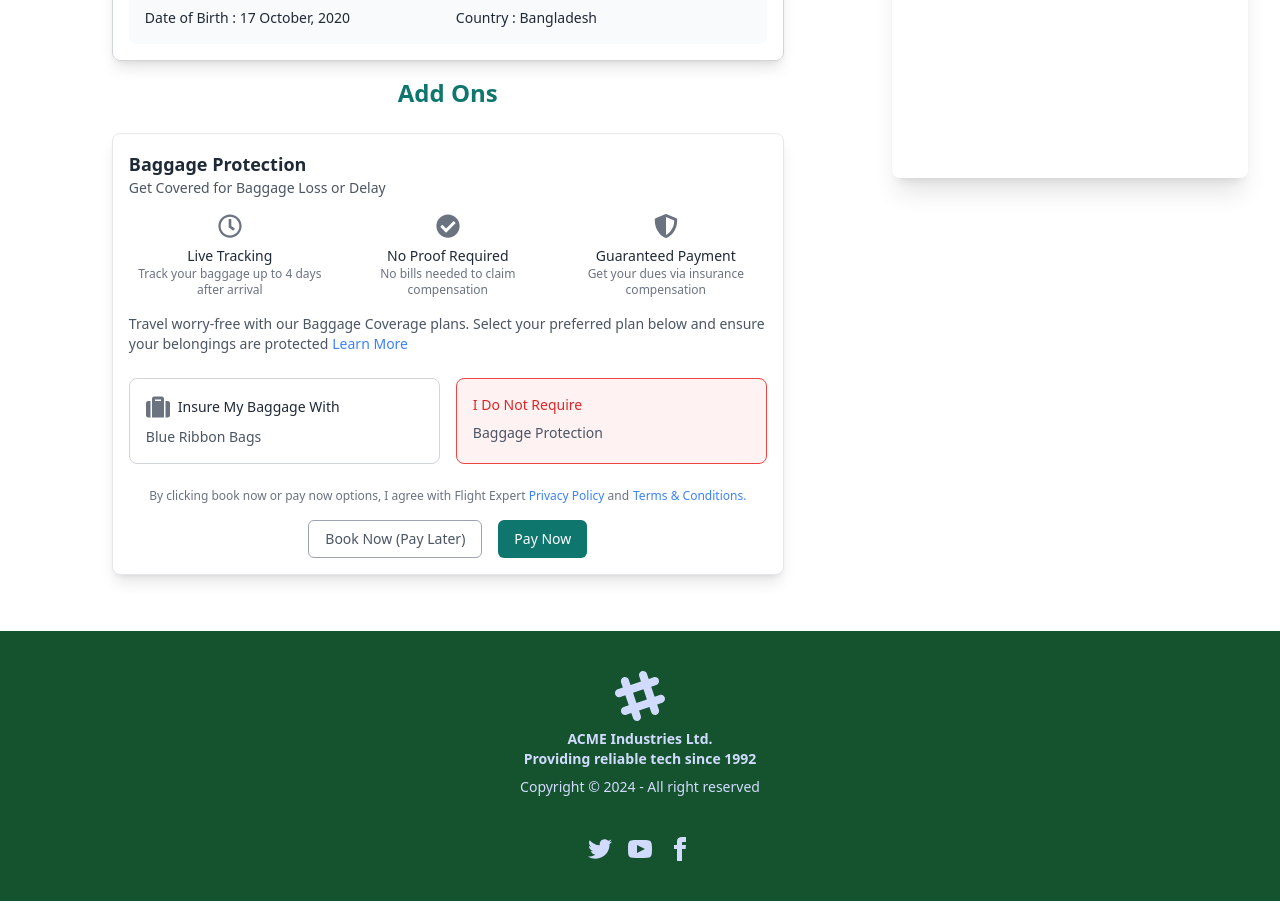
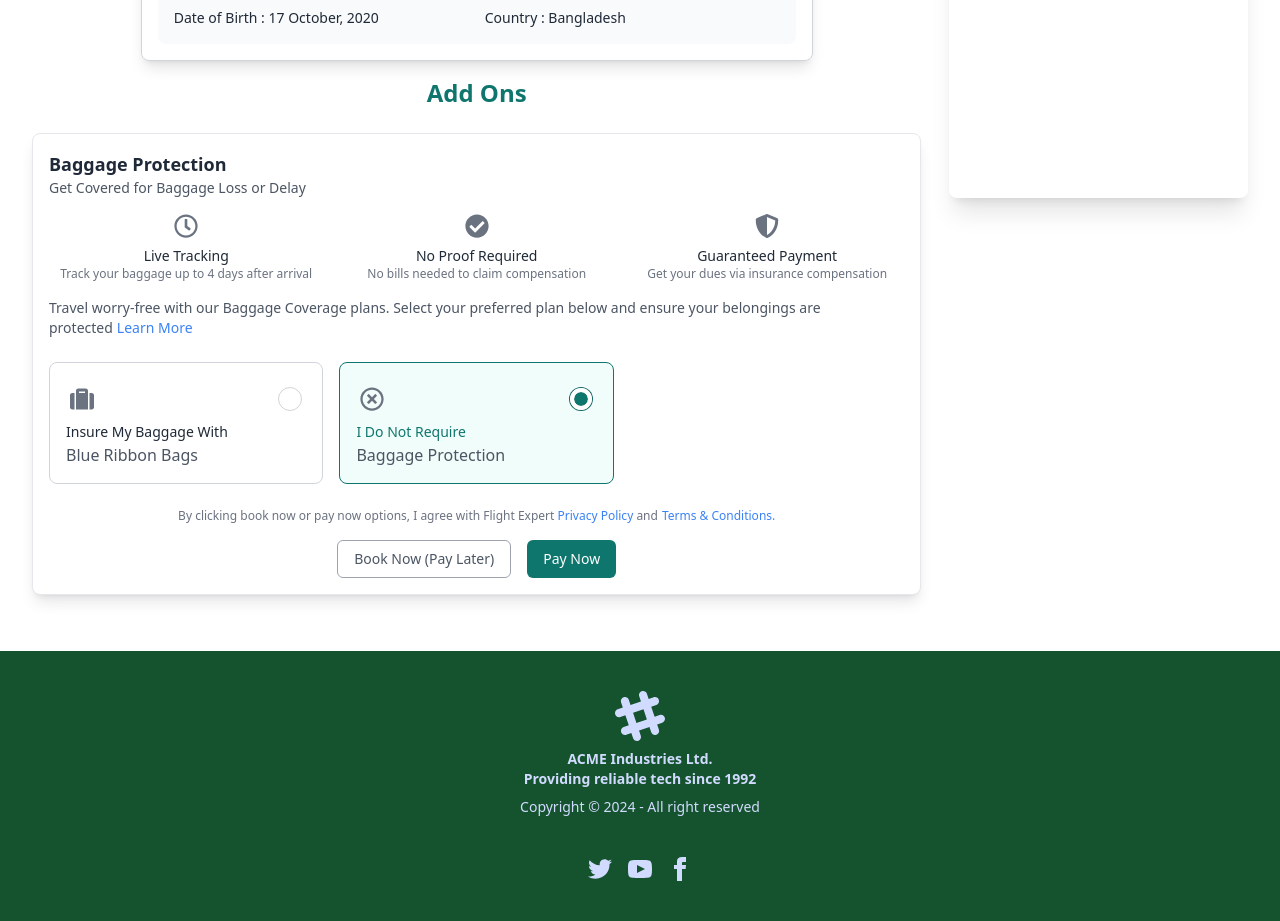
Before and after one commit to PrantaBaruaDev/travel_flight, a React (Vite) app: page /travelerdetails in a window 1280 px wide. Shown: the part 900-1821 px from the top of the page. Built offline with nearby package versions, Linux system fonts and the light colour scheme.

Commit message:
traveller details page add on section update code

```diff
--- a/src/components/traveller_details/PriceReceipt.jsx
+++ b/src/components/traveller_details/PriceReceipt.jsx
@@ -100,7 +100,7 @@ const PriceReceipt = ({ isSticky }) => {
               <p className="text-sm">
                 BDT{" "}
                 <span className="text-lg font-semibold">
-                  {`${parseInt(totalPayment).toLocaleString()}.00`}
+                  {`${parseInt(totalPayment).toLocaleString(undefined, { minimumFractionDigits: 2, maximumFractionDigits: 2 })}`}
                 </span>
               </p>
             </div>
@@ -118,7 +118,7 @@ const PriceReceipt = ({ isSticky }) => {
           <p className="text-sm">
             BDT{" "}
             <span className="text-lg font-semibold">
-              {`${parseInt(totalPayment).toLocaleString()}.00`}
+              {`${parseInt(totalPayment).toLocaleString(undefined, { minimumFractionDigits: 2, maximumFractionDigits: 2 })}`}
             </span>
           </p>
         </div>
--- a/src/page/Travellerdetails.jsx
+++ b/src/page/Travellerdetails.jsx
@@ -4,13 +4,17 @@ import {
     FaCheckCircle,
     FaRegClock,
     FaSuitcase,
+    FaRegTimesCircle,
+    FaRegCheckCircle,
 } from "react-icons/fa";
-import Bookingsuccessful from "./Bookingsuccessful";
 import PassengerInfo from "./layouts/PassengerInfo";
 import { useNavigate } from "react-router-dom";
 
 const TravellerDetails = () => {
     const navigate = useNavigate();
+    const [selectedBagProtection, setSelectedBagProtection] = useState("bagpc2");
+    const [selectedBagProtectServ, setSelectedBagProtectServ] = useState("bagpcp1");
+
     const [passengerDetails, setPessengerDetails] = useState([
         {
             name_title: "Mr",
@@ -33,6 +37,56 @@ const TravellerDetails = () => {
             phone: "56525646",
         },
     ]);
+
+    const handelBagProtect = (e) => {
+        setSelectedBagProtection(e.target.id);
+    };
+    const handleBagProtectServ = (e) => {
+        setSelectedBagProtectServ(e.target.id);
+    };
+
+    const baggageServeice = ({index, serviceName, servicePrice, totalPrice, defaultChecked = false}) => {
+        return (
+            <label
+                htmlFor={`bagpcp${index}`}
+                className={`p-4 border rounded-lg cursor-pointer ${
+                    selectedBagProtectServ === `bagpcp${index}`
+                        ? "border-teal-700"
+                        : "border-gray-300 hover:border-blue-500"
+                }`}
+            >
+                <p className="text-base font-medium mb-2">
+                    Bornze Service
+                </p>
+
+                <div className="flex gap-1 text-sm">
+                    <FaRegCheckCircle className="text-gray-500 text-2xl mr-2" />
+                    <div>
+                        <p className="mb-1">{serviceName}</p>
+                        <p className="text-slate-600">BDT <span className="text-black">
+                            {`${parseInt(servicePrice).toLocaleString()}`}
+                        </span></p>
+                    </div>
+                </div>
+                <hr className="my-1" />
+
+                <div className="label">
+                    <input
+                        type="radio"
+                        id={`bagpcp${index}`}
+                        name="bag_protect_serv"
+                        value={""}
+                        className="radio checked:bg-teal-700"
+                        onChange={handleBagProtectServ}
+                        defaultChecked={defaultChecked}
+                    />
+                    <p className="text-slate-600">BDT <span className="font-medium text-black">
+                        {`${parseInt(totalPrice).toLocaleString(undefined, { minimumFractionDigits: 2, maximumFractionDigits: 2 })}`}
+                    </span></p>
+                </div>
+            </label>
+        );
+    };
 
     return (
         <PassengerInfo>
@@ -69,7 +123,9 @@ const TravellerDetails = () => {
                                     {item.dob}
                                 </p>
                                 <p>
-                                    <span className="font-medium">Country : </span>
+                                    <span className="font-medium">
+                                        Country :{" "}
+                                    </span>
                                     {item.country}
                                 </p>
                                 {item.age_type !== "Child" &&
@@ -99,7 +155,7 @@ const TravellerDetails = () => {
                     Add Ons
                 </h1>
 
-                <div className="max-w-2xl w-full mx-auto my-6 p-4 border border-gray-200 rounded-lg shadow-lg bg-white">
+                <div className="w-full mx-auto my-6 p-4 border border-gray-200 rounded-lg shadow-lg bg-white">
                     {/* <h2 className="text-red-500 text-sm font-semibold mb-2">
                         Add Ons
                     </h2> */}
@@ -151,27 +207,100 @@ const TravellerDetails = () => {
                     </p>
 
                     {/* Plan Options with Equal Width */}
-                    <div className="flex gap-4 mb-6">
-                        <div className="flex-1 basis-1/2 p-4 border border-gray-300 rounded-lg cursor-pointer hover:border-blue-500">
-                            <div className="flex items-center mb-2">
+                    <div className="grid grid-flow-row grid-cols-3 gap-4 mb-6">
+                        <label
+                            htmlFor={`bagpc1`}
+                            className={`p-4 border rounded-lg cursor-pointer ${
+                                selectedBagProtection === "bagpc1"
+                                    ? "border-teal-700 bg-teal-50"
+                                    : "border-gray-300 hover:border-blue-500"
+                            }`}
+                        >
+                            <div className="label">
                                 <FaSuitcase className="text-gray-500 text-2xl mr-2" />
-                                <span className="font-medium text-sm">
-                                    Insure My Baggage With
-                                </span>
+
+                                <input
+                                    type="radio"
+                                    id={`bagpc1`}
+                                    name="bag_protection"
+                                    value={""}
+                                    className="radio checked:bg-teal-700"
+                                    onChange={handelBagProtect}
+                                />
                             </div>
-                            <p className="text-gray-600 text-sm">
+
+                            <span
+                                className={`font-medium text-sm ${
+                                    selectedBagProtection === "bagpc1"
+                                        ? "text-teal-700"
+                                        : ""
+                                }`}
+                            >
+                                Insure My Baggage With
+                            </span>
+                            <p className="text-gray-600 text-base font-medium">
                                 Blue Ribbon Bags
                             </p>
-                        </div>
-                        <div className="flex-1 basis-1/2 p-4 border border-red-500 bg-red-50 rounded-lg cursor-pointer hover:border-red-600">
-                            <p className="font-medium text-sm mb-2 text-red-600">
+                        </label>
+
+                        <label
+                            htmlFor={`bagpc2`}
+                            className={`p-4 border rounded-lg cursor-pointer ${
+                                selectedBagProtection === "bagpc2"
+                                    ? "border-teal-700 bg-teal-50"
+                                    : "border-gray-300 hover:border-blue-500"
+                            }`}
+                        >
+                            <div className="label">
+                                <FaRegTimesCircle className="text-gray-500 text-2xl mr-2" />
+                                <input
+                                    type="radio"
+                                    id={`bagpc2`}
+                                    name="bag_protection"
+                                    value={""}
+                                    className="radio checked:bg-teal-700"
+                                    onChange={handelBagProtect}
+                                    defaultChecked
+                                />
+                            </div>
+                            <span
+                                className={`font-medium text-sm ${
+                                    selectedBagProtection === "bagpc2"
+                                        ? "text-teal-700"
+                                        : ""
+                                }`}
+                            >
                                 I Do Not Require
-                            </p>
-                            <p className="text-gray-600 text-sm">
+                            </span>
+                            {/* </div> */}
+                            <p className="text-gray-600 text-base font-medium">
                                 Baggage Protection
                             </p>
+                        </label>
+                    </div>
+
+                    {/* Overaly Service section only active 'Blue Ribbon Bags'  */}
+                    {selectedBagProtection === 'bagpc1' &&
+                    <div className="mb-6">
+                        <div className="label mt-6">
+                            <h1 className="text-lg font-medium">
+                                Select Plane
+                            </h1>
+                            <a className="link text-primary">
+                                Terms & Conditions
+                            </a>
+                        </div>
+                        <div className="grid grid-flow-row grid-cols-3 gap-4">
+                            {baggageServeice({
+                                index: 1,
+                                defaultChecked: true,
+                                serviceName: "Baggage Coverage",
+                                servicePrice: 19000,
+                                totalPrice: 95.00,
+                            })}
                         </div>
                     </div>
+                    }
 
                     {/* Footer with Buttons */}
                     <p className="text-xs text-gray-500 text-center mb-4">
```
